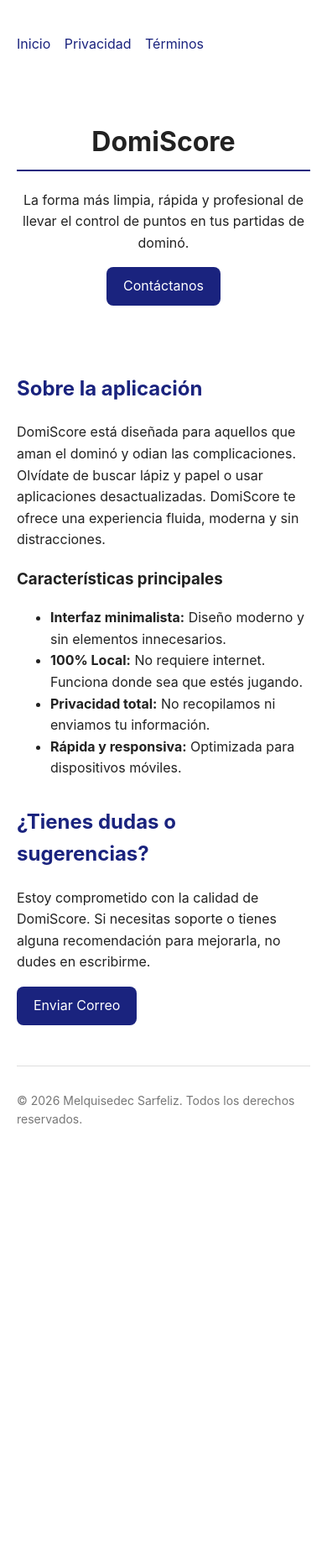
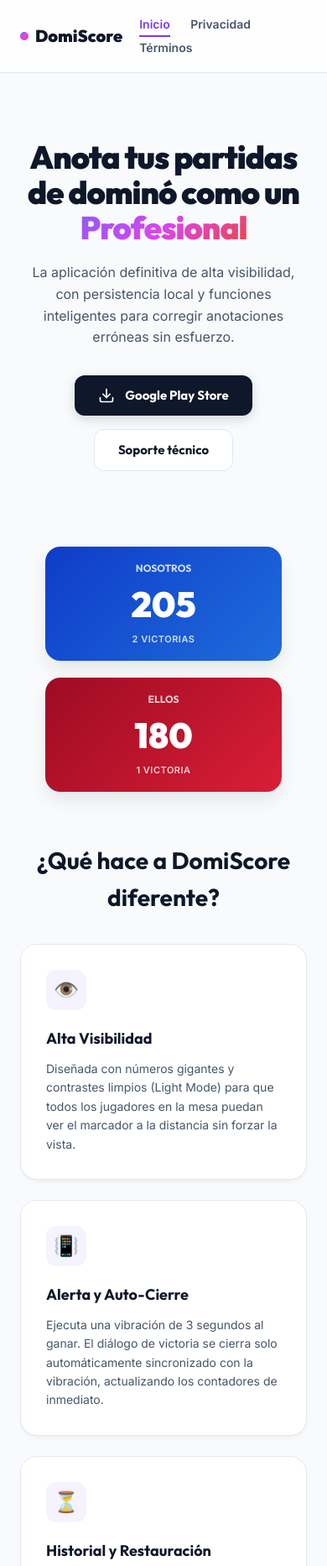
Before and after one commit to Phamton140/domiscore-web, a plain HTML site: page index.html in a window 390 px wide. Shown: the top 1865 px of the page at 84% size. Before the commit the page ends 1384 px from the top, so only its background shows below. Drawn offline with Linux system fonts and the light colour scheme.

Commit message:
Redesign landing page website: update layout to premium design style.css with Outfit and Inter fonts, responsive mockups, modern grids, update dates and privacy declarations to be Play Store publication compliant

```diff
--- a/index.html
+++ b/index.html
@@ -3,49 +3,114 @@
 <head>
   <meta charset="UTF-8">
   <meta name="viewport" content="width=device-width, initial-scale=1.0">
-  <title>DomiScore - DomiScore</title>
-  <style>
-    body { font-family: -apple-system, BlinkMacSystemFont, "Segoe UI", Roboto, sans-serif; max-width: 760px; margin: 40px auto; padding: 0 20px; color: #222; line-height: 1.6; }
-    h1 { border-bottom: 2px solid #1A237E; padding-bottom: 8px; }
-    h2 { color: #1A237E; margin-top: 32px; }
-    a { color: #1A237E; }
-    nav { margin-bottom: 24px; }
-    nav a { margin-right: 12px; text-decoration: none; }
-    .hero { text-align: center; padding: 32px 0; }
-    .button { display: inline-block; background: #1A237E; color: #fff; padding: 10px 20px; border-radius: 8px; text-decoration: none; }
-    footer { margin-top: 48px; padding-top: 16px; border-top: 1px solid #ddd; color: #777; font-size: 14px; }
-  </style>
+  <title>DomiScore - El Marcador Premium de Dominó</title>
+  <link rel="stylesheet" href="style.css">
+  <link rel="shortcut icon" href="assets/favicon.ico" type="image/x-icon">
 </head>
 <body>
-  <nav>
-    <a href="index.html">Inicio</a>
-    <a href="privacy.html">Privacidad</a>
-    <a href="terms.html">Términos</a>
-  </nav>
+  <!-- Site Header -->
+  <header class="site-header">
+    <div class="container nav-container">
+      <a href="index.html" class="logo">
+        <div class="logo-dot"></div>
+        DomiScore
+      </a>
+      <nav>
+        <a href="index.html" class="active">Inicio</a>
+        <a href="privacy.html">Privacidad</a>
+        <a href="terms.html">Términos</a>
+      </nav>
+    </div>
+  </header>
 
-  <div class="hero">
-    <h1>DomiScore</h1>
-    <p>La forma más limpia, rápida y profesional de llevar el control de puntos en tus partidas de dominó.</p>
-    <p><a href="#contacto" class="button">Contáctanos</a></p>
-  </div>
+  <main class="container">
+    <!-- Hero Section -->
+    <section class="hero">
+      <h1>Anota tus partidas de dominó como un <span>Profesional</span></h1>
+      <p class="tagline">La aplicación definitiva de alta visibilidad, con persistencia local y funciones inteligentes para corregir anotaciones erróneas sin esfuerzo.</p>
+      <div style="display: flex; gap: 16px; justify-content: center; flex-wrap: wrap;">
+        <a href="https://play.google.com/store" class="btn btn-primary">
+          <svg width="20" height="20" viewBox="0 0 24 24" fill="none" stroke="currentColor" stroke-width="2" stroke-linecap="round" stroke-linejoin="round" style="margin-right: 4px;"><path d="M21 15v4a2 2 0 0 1-2 2H5a2 2 0 0 1-2-2v-4"></path><polyline points="7 10 12 15 17 10"></polyline><line x1="12" y1="15" x2="12" y2="3"></line></svg>
+          Google Play Store
+        </a>
+        <a href="#contacto" class="btn btn-secondary">Soporte técnico</a>
+      </div>
+    </section>
 
-  <h2>Sobre la aplicación</h2>
-  <p>DomiScore está diseñada para aquellos que aman el dominó y odian las complicaciones. Olvídate de buscar lápiz y papel o usar aplicaciones desactualizadas. DomiScore te ofrece una experiencia fluida, moderna y sin distracciones.</p>
+    <!-- Showcase Cards -->
+    <div class="showcase-cards">
+      <div class="showcase-card team-a">
+        <h4>Nosotros</h4>
+        <div class="score">205</div>
+        <span style="font-size: 11px; opacity: 0.8; font-weight: bold; letter-spacing: 0.5px;">2 VICTORIAS</span>
+      </div>
+      <div class="showcase-card team-b">
+        <h4>Ellos</h4>
+        <div class="score">180</div>
+        <span style="font-size: 11px; opacity: 0.8; font-weight: bold; letter-spacing: 0.5px;">1 VICTORIA</span>
+      </div>
+    </div>
 
-  <h3>Características principales</h3>
-  <ul>
-    <li><strong>Interfaz minimalista:</strong> Diseño moderno y sin elementos innecesarios.</li>
-    <li><strong>100% Local:</strong> No requiere internet. Funciona donde sea que estés jugando.</li>
-    <li><strong>Privacidad total:</strong> No recopilamos ni enviamos tu información.</li>
-    <li><strong>Rápida y responsiva:</strong> Optimizada para dispositivos móviles.</li>
-  </ul>
+    <!-- Features Section -->
+    <section class="features">
+      <h2 class="section-title">¿Qué hace a DomiScore diferente?</h2>
+      <div class="features-grid">
+        <!-- Feature 1 -->
+        <div class="feature-card">
+          <div class="feature-icon">👁️</div>
+          <h3>Alta Visibilidad</h3>
+          <p>Diseñada con números gigantes y contrastes limpios (Light Mode) para que todos los jugadores en la mesa puedan ver el marcador a la distancia sin forzar la vista.</p>
+        </div>
+        <!-- Feature 2 -->
+        <div class="feature-card">
+          <div class="feature-icon">📳</div>
+          <h3>Alerta y Auto-Cierre</h3>
+          <p>Ejecuta una vibración de 3 segundos al ganar. El diálogo de victoria se cierra solo automáticamente sincronizado con la vibración, actualizando los contadores de inmediato.</p>
+        </div>
+        <!-- Feature 3 -->
+        <div class="feature-card">
+          <div class="feature-icon">⏳</div>
+          <h3>Historial y Restauración</h3>
+          <p>¿Anotaron mal la mano que los hizo ganar? Accede al historial de la partida anterior en un toque para restaurarla, revertir la victoria y corregir el puntaje.</p>
+        </div>
+        <!-- Feature 4 -->
+        <div class="feature-card">
+          <div class="feature-icon">💾</div>
+          <h3>100% Local y Privado</h3>
+          <p>Tus datos se guardan de forma segura en tu teléfono (SharedPreferences). Funciona sin conexión a internet y respeta totalmente tu privacidad.</p>
+        </div>
+        <!-- Feature 5 -->
+        <div class="feature-card">
+          <div class="feature-icon">✏️</div>
+          <h3>Nombres Personalizables</h3>
+          <p>Edita el nombre de los bandos (hasta 13 caracteres) tocando directamente sobre su texto. La interfaz se adapta para evitar desbordamientos visuales.</p>
+        </div>
+        <!-- Feature 6 -->
+        <div class="feature-card">
+          <div class="feature-icon">🎯</div>
+          <h3>Meta de Puntos Flexible</h3>
+          <p>Configura la meta de la partida (por defecto 200 pts) de manera rápida a través de un diálogo que despliega el teclado numérico automáticamente.</p>
+        </div>
+      </div>
+    </section>
 
-  <h2 id="contacto">¿Tienes dudas o sugerencias?</h2>
-  <p>Estoy comprometido con la calidad de DomiScore. Si necesitas soporte o tienes alguna recomendación para mejorarla, no dudes en escribirme.</p>
-  <p><a href="mailto:genesismsf@gmail.com" class="button">Enviar Correo</a></p>
+    <!-- Contact Support Section -->
+    <section class="support-section" id="contacto">
+      <h2>Soporte y Recomendaciones</h2>
+      <p>Nos encanta el dominó y queremos que DomiScore sea perfecta. Si tienes problemas, sugerencias de diseño o ideas para futuras mejoras, escríbenos directamente.</p>
+      <a href="mailto:genesismsf@gmail.com" class="btn btn-contact">
+        <svg width="18" height="18" viewBox="0 0 24 24" fill="none" stroke="currentColor" stroke-width="2" stroke-linecap="round" stroke-linejoin="round" style="margin-right: 4px;"><path d="M4 4h16c1.1 0 2 .9 2 2v12c0 1.1-.9 2-2 2H4c-1.1 0-2-.9-2-2V6c0-1.1.9-2 2-2z"></path><polyline points="22,6 12,13 2,6"></polyline></svg>
+        Enviar Correo de Soporte
+      </a>
+    </section>
+  </main>
 
-  <footer>
-    <p>© 2026 Melquisedec Sarfeliz. Todos los derechos reservados.</p>
+  <!-- Site Footer -->
+  <footer class="site-footer">
+    <div class="container">
+      <p>© 2026 Melquisedec Sarfeliz. Desarrollador Independiente de DomiScore. Todos los derechos reservados.</p>
+      <p style="margin-top: 8px; font-size: 11px; opacity: 0.6;">Android y Google Play son marcas registradas de Google LLC.</p>
+    </div>
   </footer>
 </body>
 </html>
--- /dev/null
+++ b/style.css
@@ -0,0 +1,396 @@
+@import url('https://fonts.googleapis.com/css2?family=Inter:wght@400;500;600&family=Outfit:wght@500;700;900&display=swap');
+
+:root {
+  --primary: #7C3AED;
+  --primary-hover: #6D28D9;
+  --primary-light: #F5F3FF;
+  --bg-color: #F8FAFC;
+  --card-bg: #FFFFFF;
+  --text-dark: #0F172A;
+  --text-light: #475569;
+  --text-muted: #94A3B8;
+  --blue-grad: linear-gradient(135deg, #0F3CC9 0%, #1E6CDB 100%);
+  --red-grad: linear-gradient(135deg, #9E0B24 0%, #D91E36 100%);
+  --purple-grad: linear-gradient(135deg, #8B5CF6 0%, #D946EF 50%, #EF4444 100%);
+  --border-color: #E2E8F0;
+  --max-width: 900px;
+}
+
+* {
+  box-sizing: border-box;
+  margin: 0;
+  padding: 0;
+}
+
+body {
+  font-family: 'Inter', -apple-system, BlinkMacSystemFont, "Segoe UI", Roboto, sans-serif;
+  background-color: var(--bg-color);
+  color: var(--text-light);
+  line-height: 1.6;
+  padding-bottom: 60px;
+}
+
+/* Container */
+.container {
+  max-width: var(--max-width);
+  margin: 0 auto;
+  padding: 0 24px;
+}
+
+/* Header & Navigation */
+header.site-header {
+  background-color: rgba(255, 255, 255, 0.8);
+  backdrop-filter: blur(12px);
+  -webkit-backdrop-filter: blur(12px);
+  position: sticky;
+  top: 0;
+  z-index: 100;
+  border-bottom: 1px solid var(--border-color);
+  padding: 16px 0;
+}
+
+header.site-header .nav-container {
+  display: flex;
+  justify-content: space-between;
+  align-items: center;
+}
+
+.logo {
+  font-family: 'Outfit', sans-serif;
+  font-weight: 900;
+  font-size: 20px;
+  letter-spacing: 1.2;
+  color: var(--text-dark);
+  text-decoration: none;
+  display: flex;
+  align-items: center;
+  gap: 8px;
+}
+
+.logo-dot {
+  width: 10px;
+  height: 10px;
+  background: var(--purple-grad);
+  border-radius: 50%;
+}
+
+nav a {
+  font-weight: 600;
+  font-size: 14px;
+  color: var(--text-light);
+  text-decoration: none;
+  margin-left: 20px;
+  transition: color 0.2s ease, transform 0.2s ease;
+  display: inline-block;
+}
+
+nav a:hover {
+  color: var(--primary);
+  transform: translateY(-1px);
+}
+
+nav a.active {
+  color: var(--primary);
+  border-bottom: 2px solid var(--primary);
+  padding-bottom: 2px;
+}
+
+/* Hero Section */
+.hero {
+  text-align: center;
+  padding: 80px 0 50px 0;
+}
+
+.hero h1 {
+  font-family: 'Outfit', sans-serif;
+  font-weight: 900;
+  font-size: 52px;
+  line-height: 1.1;
+  color: var(--text-dark);
+  margin-bottom: 20px;
+  letter-spacing: -1px;
+}
+
+.hero h1 span {
+  background: var(--purple-grad);
+  -webkit-background-clip: text;
+  -webkit-text-fill-color: transparent;
+}
+
+.hero p.tagline {
+  font-size: 18px;
+  max-width: 600px;
+  margin: 0 auto 32px auto;
+  color: var(--text-light);
+}
+
+/* Buttons */
+.btn {
+  display: inline-flex;
+  align-items: center;
+  justify-content: center;
+  gap: 8px;
+  font-family: 'Outfit', sans-serif;
+  font-weight: 700;
+  font-size: 15px;
+  text-decoration: none;
+  padding: 12px 28px;
+  border-radius: 12px;
+  transition: all 0.3s cubic-bezier(0.16, 1, 0.3, 1);
+  cursor: pointer;
+}
+
+.btn-primary {
+  background-color: var(--text-dark);
+  color: #fff;
+  box-shadow: 0 4px 14px rgba(15, 23, 42, 0.15);
+}
+
+.btn-primary:hover {
+  background-color: #000;
+  transform: translateY(-2px);
+  box-shadow: 0 6px 20px rgba(15, 23, 42, 0.25);
+}
+
+.btn-secondary {
+  background-color: #fff;
+  color: var(--text-dark);
+  border: 1px solid var(--border-color);
+}
+
+.btn-secondary:hover {
+  background-color: var(--bg-color);
+  transform: translateY(-2px);
+}
+
+/* App Showcase mockup cards */
+.showcase-cards {
+  display: flex;
+  justify-content: center;
+  gap: 20px;
+  margin: 40px auto;
+  max-width: 600px;
+}
+
+.showcase-card {
+  flex: 1;
+  height: 120px;
+  border-radius: 18px;
+  display: flex;
+  flex-direction: column;
+  justify-content: center;
+  align-items: center;
+  color: #fff;
+  padding: 16px;
+  box-shadow: 0 10px 20px rgba(0, 0, 0, 0.08);
+  transition: transform 0.3s ease;
+}
+
+.showcase-card:hover {
+  transform: translateY(-5px);
+}
+
+.showcase-card.team-a {
+  background: var(--blue-grad);
+}
+
+.showcase-card.team-b {
+  background: var(--red-grad);
+}
+
+.showcase-card h4 {
+  font-family: 'Outfit', sans-serif;
+  font-size: 12px;
+  letter-spacing: 1.0;
+  opacity: 0.8;
+  text-transform: uppercase;
+}
+
+.showcase-card .score {
+  font-family: 'Outfit', sans-serif;
+  font-size: 42px;
+  font-weight: 900;
+}
+
+/* Features Grid */
+section.features {
+  margin: 60px 0;
+}
+
+.section-title {
+  font-family: 'Outfit', sans-serif;
+  font-weight: 700;
+  font-size: 28px;
+  color: var(--text-dark);
+  margin-bottom: 32px;
+  text-align: center;
+}
+
+.features-grid {
+  display: grid;
+  grid-template-columns: repeat(auto-fit, minmax(250px, 1fr));
+  gap: 24px;
+}
+
+.feature-card {
+  background-color: var(--card-bg);
+  border: 1px solid var(--border-color);
+  border-radius: 20px;
+  padding: 30px;
+  box-shadow: 0 4px 6px -1px rgba(0, 0, 0, 0.03), 0 2px 4px -1px rgba(0, 0, 0, 0.02);
+  transition: all 0.3s cubic-bezier(0.16, 1, 0.3, 1);
+}
+
+.feature-card:hover {
+  transform: translateY(-4px);
+  box-shadow: 0 12px 24px -4px rgba(0, 0, 0, 0.06), 0 4px 12px -2px rgba(0, 0, 0, 0.04);
+  border-color: var(--text-muted);
+}
+
+.feature-icon {
+  width: 48px;
+  height: 48px;
+  background-color: var(--primary-light);
+  border-radius: 12px;
+  display: flex;
+  align-items: center;
+  justify-content: center;
+  color: var(--primary);
+  font-size: 24px;
+  margin-bottom: 20px;
+}
+
+.feature-card h3 {
+  font-family: 'Outfit', sans-serif;
+  font-weight: 700;
+  font-size: 18px;
+  color: var(--text-dark);
+  margin-bottom: 10px;
+}
+
+.feature-card p {
+  font-size: 14px;
+  color: var(--text-light);
+}
+
+/* Contact / Support Section */
+.support-section {
+  background: var(--purple-grad);
+  border-radius: 28px;
+  padding: 60px 40px;
+  text-align: center;
+  color: #fff;
+  margin: 60px 0;
+  box-shadow: 0 10px 30px rgba(124, 58, 237, 0.15);
+}
+
+.support-section h2 {
+  font-family: 'Outfit', sans-serif;
+  font-weight: 900;
+  font-size: 32px;
+  margin-bottom: 16px;
+  letter-spacing: -0.5px;
+}
+
+.support-section p {
+  font-size: 16px;
+  max-width: 500px;
+  margin: 0 auto 30px auto;
+  opacity: 0.9;
+}
+
+.support-section .btn-contact {
+  background-color: #fff;
+  color: var(--text-dark);
+  box-shadow: 0 4px 12px rgba(0, 0, 0, 0.1);
+}
+
+.support-section .btn-contact:hover {
+  background-color: var(--bg-color);
+  transform: translateY(-2px);
+}
+
+/* Policy Pages Layout */
+.policy-page {
+  background-color: var(--card-bg);
+  border: 1px solid var(--border-color);
+  border-radius: 28px;
+  padding: 48px;
+  margin: 40px auto;
+  box-shadow: 0 4px 20px rgba(0, 0, 0, 0.02);
+}
+
+.policy-page h1 {
+  font-family: 'Outfit', sans-serif;
+  font-weight: 900;
+  font-size: 36px;
+  color: var(--text-dark);
+  margin-bottom: 10px;
+  letter-spacing: -0.5px;
+}
+
+.policy-date {
+  font-size: 14px;
+  color: var(--text-muted);
+  margin-bottom: 30px;
+  display: block;
+}
+
+.policy-page h2 {
+  font-family: 'Outfit', sans-serif;
+  font-weight: 700;
+  font-size: 20px;
+  color: var(--text-dark);
+  margin-top: 36px;
+  margin-bottom: 12px;
+}
+
+.policy-page p, .policy-page ul {
+  font-size: 15px;
+  margin-bottom: 18px;
+}
+
+.policy-page ul {
+  padding-left: 24px;
+}
+
+.policy-page li {
+  margin-bottom: 8px;
+}
+
+.policy-page a {
+  color: var(--primary);
+  text-decoration: none;
+  font-weight: 500;
+}
+
+.policy-page a:hover {
+  text-decoration: underline;
+}
+
+/* Footer */
+footer.site-footer {
+  text-align: center;
+  padding: 40px 0;
+  border-top: 1px solid var(--border-color);
+  color: var(--text-muted);
+  font-size: 13px;
+}
+
+/* Responsive adjustments */
+@media (max-width: 600px) {
+  .hero h1 {
+    font-size: 38px;
+  }
+  .hero p.tagline {
+    font-size: 16px;
+  }
+  .policy-page {
+    padding: 24px;
+    border-radius: 20px;
+  }
+  .showcase-cards {
+    flex-direction: column;
+    padding: 0 30px;
+  }
+}
```
Also changed, not shown: privacy.html (+25 -17 lines), terms.html (+24 -16 lines), 1 other file.
